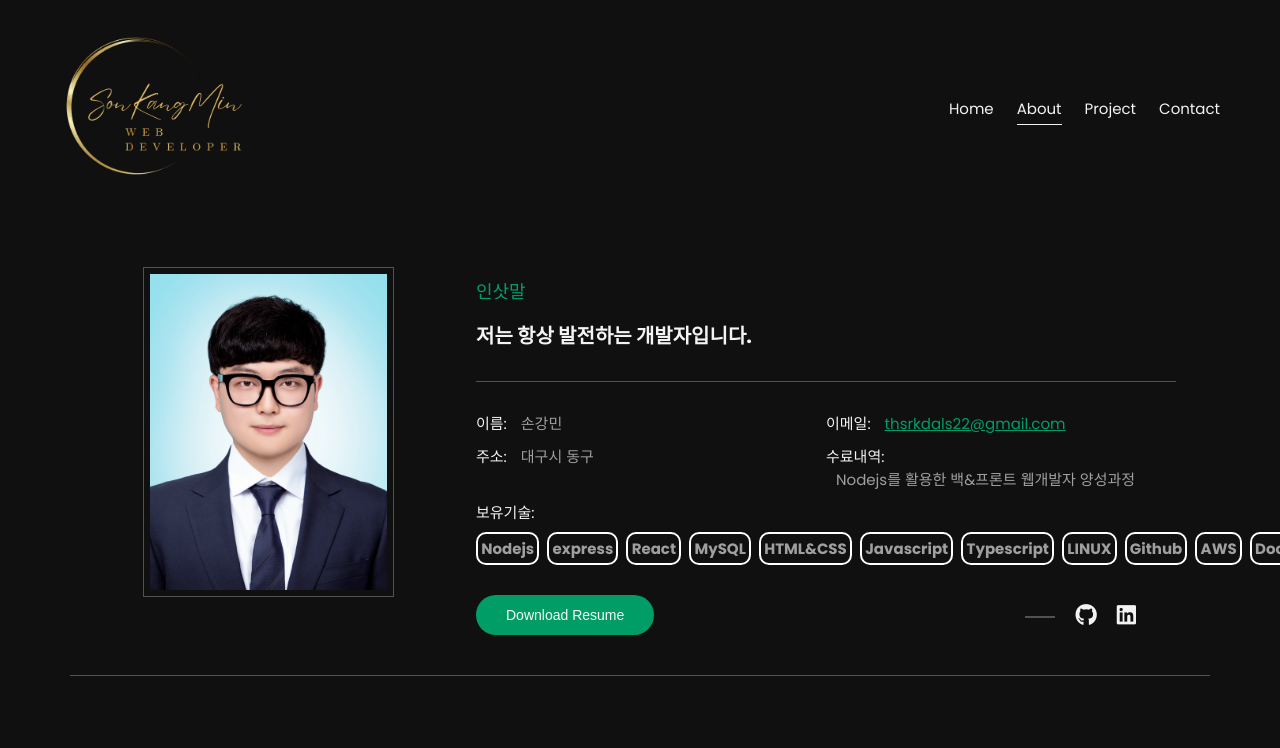
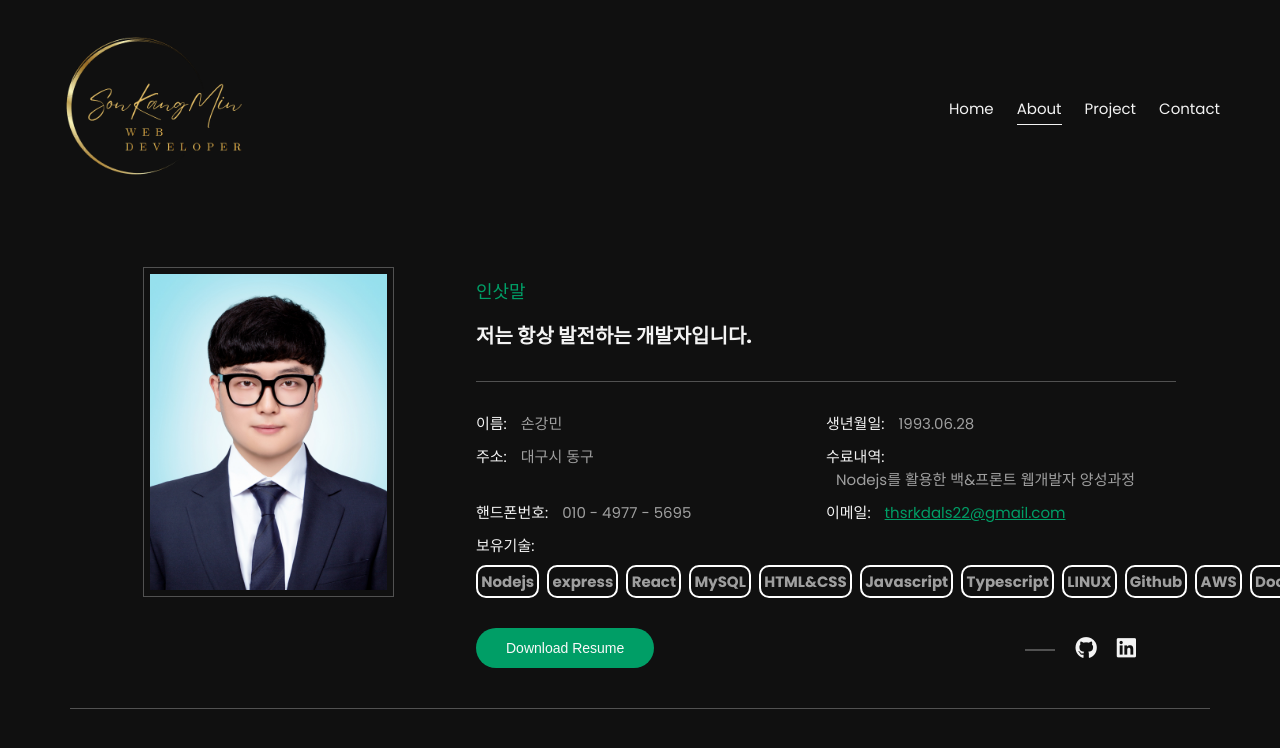
Before and after one commit to SonGangMin/SonGangMin.github.io, a React (Create React App) app: page /about in a window 1280 px wide. Shown: the top 748 px of the page. Built offline with nearby package versions, Linux system fonts and the light colour scheme.

Commit message:
Aboutme 수정

```diff
--- a/public/index.html
+++ b/public/index.html
@@ -2,7 +2,7 @@
 <html lang="en">
   <head>
     <meta charset="utf-8" />
-    <link rel="icon" href="%PUBLIC_URL%/projectImages/logo.svg" />
+    <link rel="icon" href="%PUBLIC_URL%/projectImages/Logo.png" />
     <meta name="viewport" content="width=device-width, initial-scale=1" />
     <meta
       property="og:image"
--- a/src/components/AboutMe.js
+++ b/src/components/AboutMe.js
@@ -64,10 +64,8 @@ const AboutMe = ({ name, email, location, availability, brand }) => {
                   <p>손강민</p>
                 </div>
                 <div className="col-12 col-md-6 info">
-                  <span>이메일: </span>
-                  <p>
-                    <a href={`mailto:${email}`}>{email}</a>
-                  </p>
+                  <span>생년월일: </span>
+                  <p>1993.06.28</p>
                 </div>
               </div>
               <div className="row">
@@ -78,6 +76,18 @@ const AboutMe = ({ name, email, location, availability, brand }) => {
                 <div className="col-12 col-md-6 info">
                   <span>수료내역: </span>
                   <p>{availability}</p>
+                </div>
+              </div>
+              <div className="row">
+                <div className="col-12 col-md-6 info">
+                  <span>핸드폰번호: </span>
+                  <p>010 - 4977 - 5695</p>
+                </div>
+                <div className="col-12 col-md-6 info">
+                  <span>이메일: </span>
+                  <p>
+                    <a href={`mailto:${email}`}>{email}</a>
+                  </p>
                 </div>
               </div>
               <div className="contentDescription">
```
Also changed, not shown: public/projectImages/Logo.png (added).
